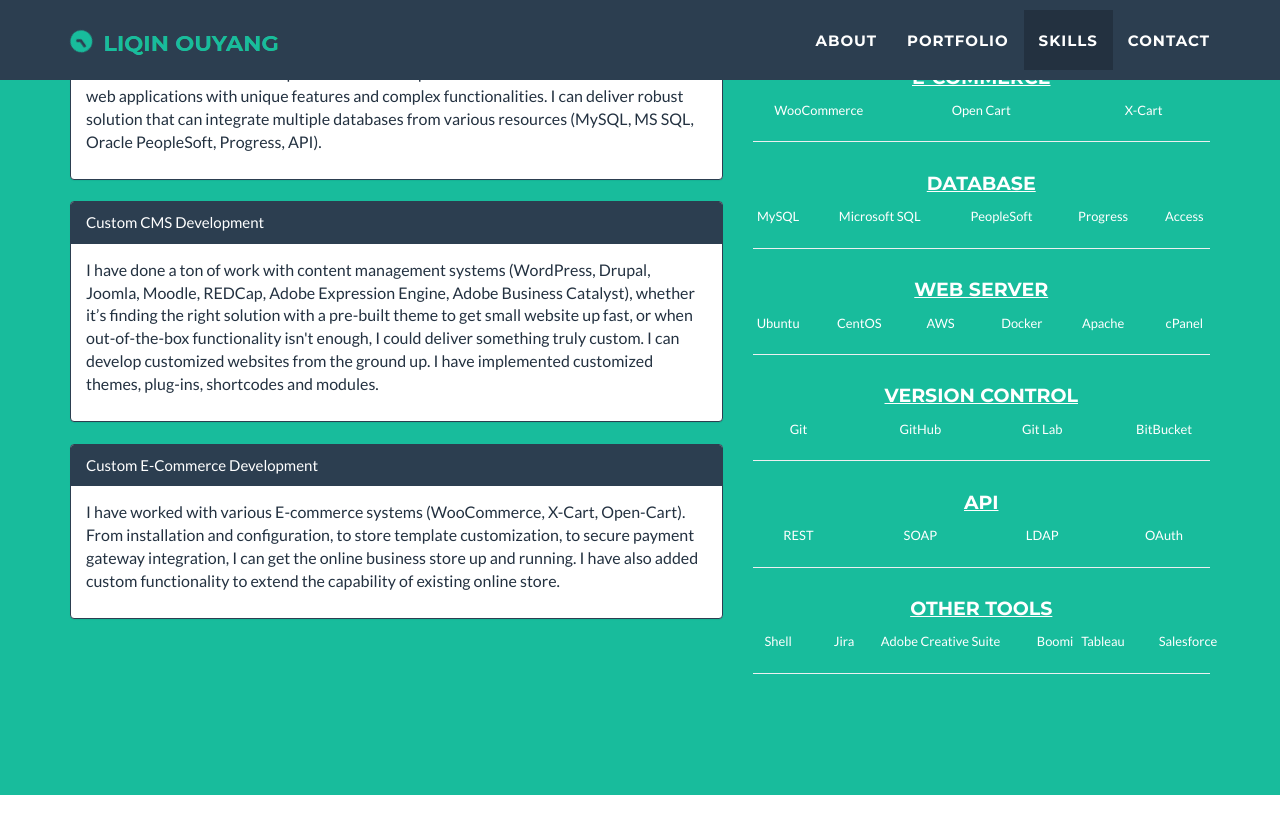
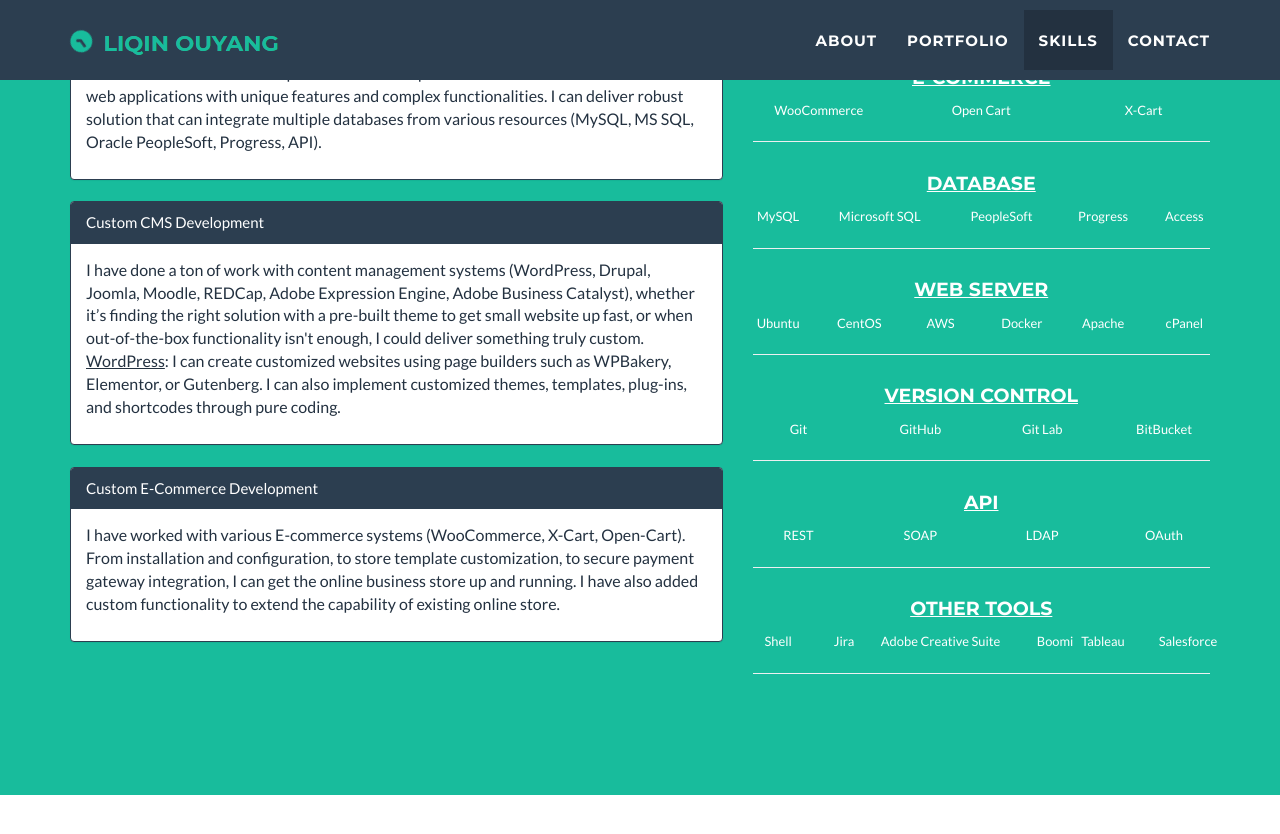
Before and after one commit to hbxtoylq/hbxtoylq.github.io, a Jekyll site: the page built from index.html, in a window 1280 px wide and 900 px high, scrolled down 3512 px. Shown: the top 834 px of the window. Built offline with Jekyll 4.4.1, drawn with Linux system fonts in a browser that asks for light colours; nearby versions of some CDN libraries.

Commit message:
Update about.html

```diff
--- a/_includes/about.html
+++ b/_includes/about.html
@@ -36,8 +36,10 @@
       <div class="panel-heading">Custom CMS Development</div>
      <div class="panel-body"><p style="color:#233140; font-size:16px;">
       I have done a ton of work with content management systems (WordPress, Drupal, Joomla, Moodle, REDCap, Adobe Expression Engine, Adobe Business Catalyst), whether it’s
-      finding the right solution with a pre-built theme to get small website up fast, or when out-of-the-box functionality isn't enough, I could deliver something truly custom.
-      I can develop customized websites from the ground up. I have implemented customized themes, plug-ins, shortcodes and modules.
+      finding the right solution with a pre-built theme to get small website up fast, or when out-of-the-box functionality isn't enough, I could deliver something truly custom. <br>
+      <u>WordPress</u>: I can create customized websites using page builders such as WPBakery, Elementor, or Gutenberg. I can also implement customized
+      themes, templates, plug-ins, and shortcodes through pure coding.
+
      </p>
      </div></div>
 <br>
```
